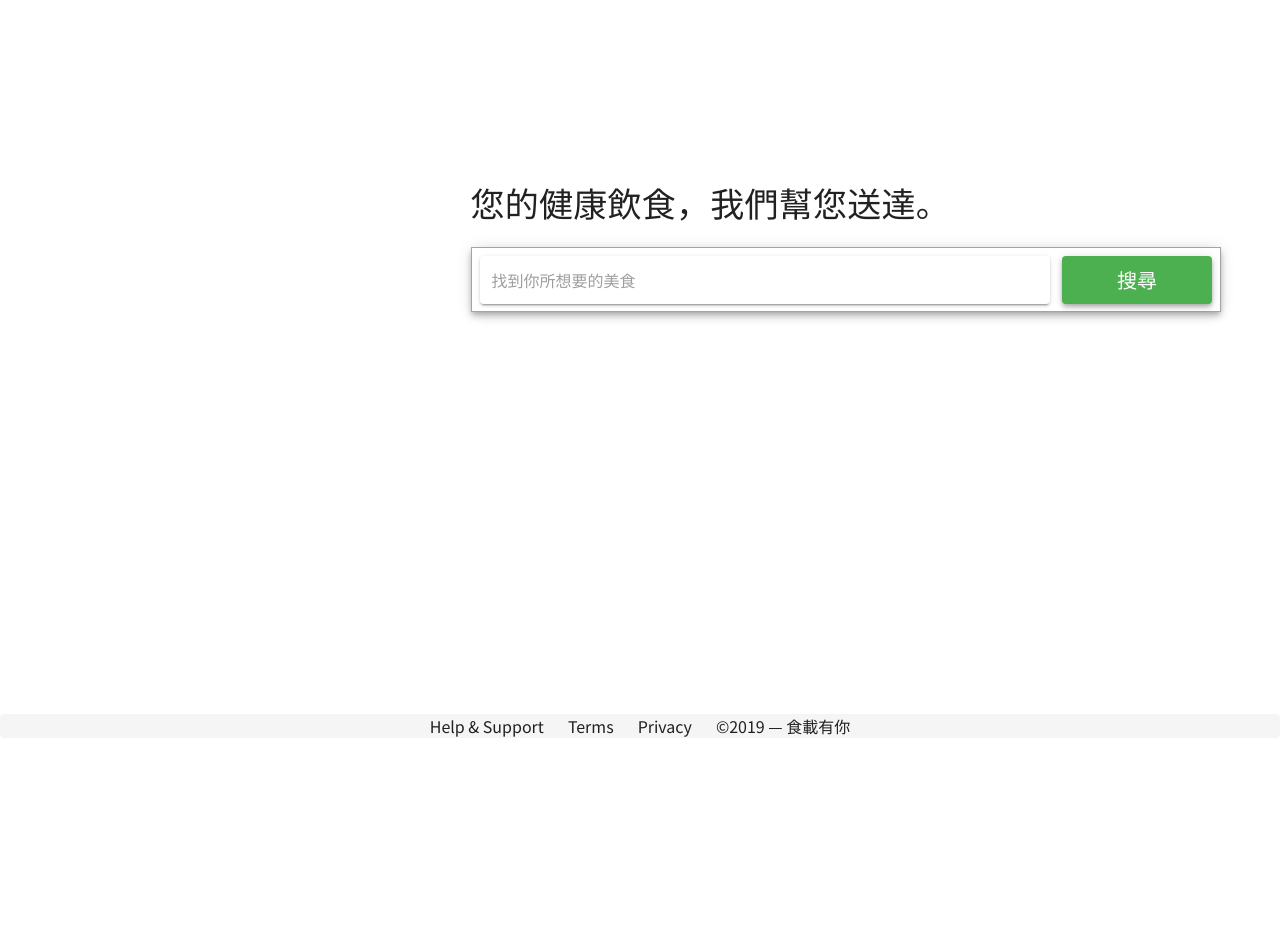
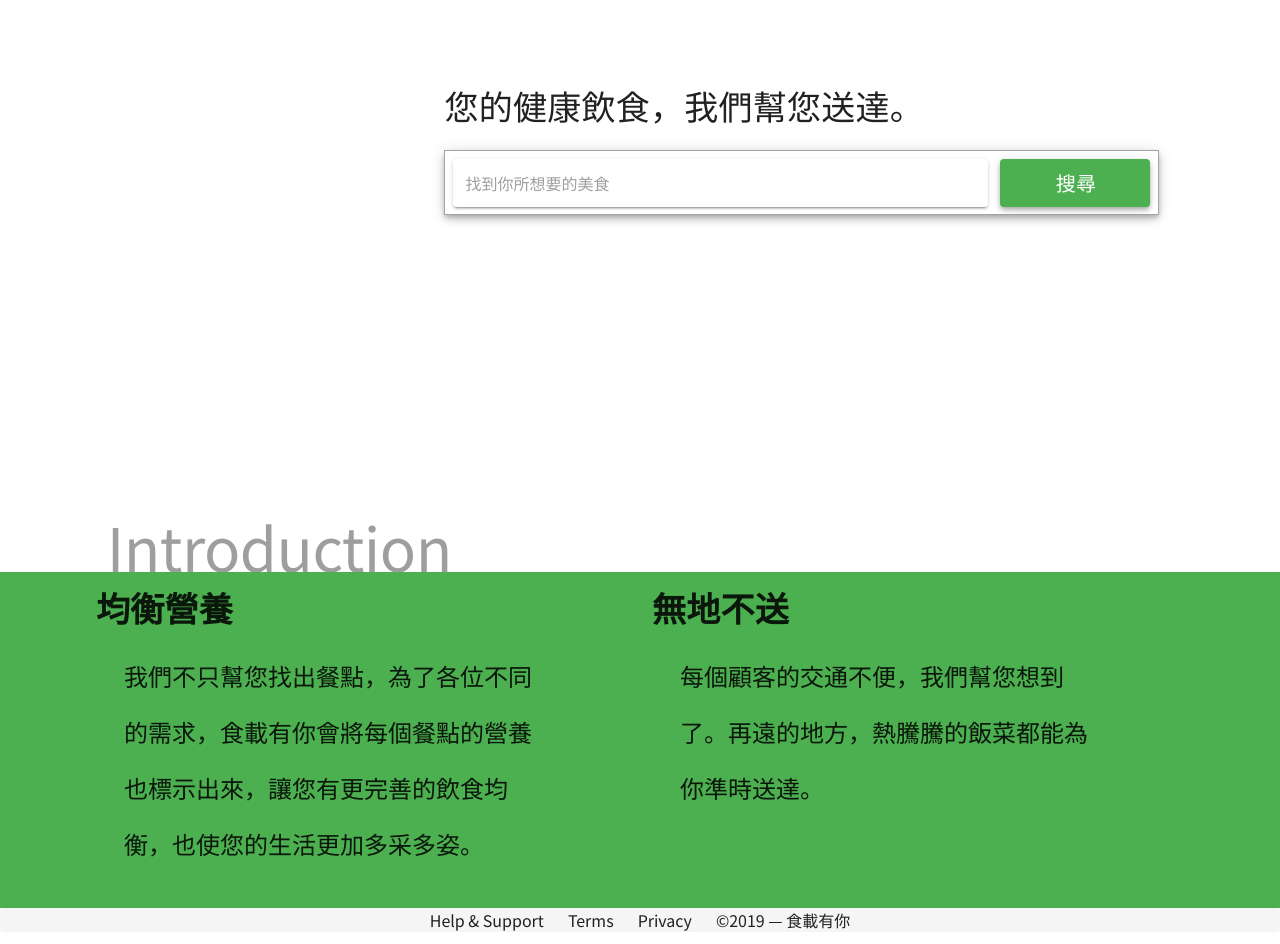
Before and after one commit to kingdom84521/FoodDelivery_FRONTEND, a Vue app in the folder client/: page /home in a window 1280 px wide. Shown: the part 140-1084 px from the top of the page. Before the commit the page ends 890 px from the top, so only its background shows below. Built offline with nearby package versions, Linux system fonts and the light colour scheme.

Commit message:
Introduction part finished

```diff
--- a/client/src/views/Home.vue
+++ b/client/src/views/Home.vue
@@ -1,18 +1,27 @@
 <template>
-  <v-container v-scroll="test">
-    <v-row id="title-block" no-gutters>
+  <div
+    :style="`width: 100%`"
+  >
+    <v-row
+      no-gutters
+      justify="center"
+    >
+      <v-col
+        cols="11"
+      >
+        <v-row no-gutters>
           <v-col
             cols="4"
           >
             <v-sheet
               class="d-flex justify-center align-center"
               color="transparent"
-          height="750"
+              height="580"
             >
               <v-img
                 src="@/assets/logo.png"
-            max-height="70%"
-            max-width="70%"
+                max-height="85%"
+                max-width="85%"
                 contain
               >
               </v-img>
@@ -24,7 +33,6 @@
             align-self="center"
           >
             <v-sheet
-          class="ml-6"
               color="transparent"
               height="300"
             >
@@ -34,7 +42,9 @@
                 </v-col>
               </v-row>
               <v-row>
-            <v-col>
+                <v-col
+                  cols="11"
+                >
                   <v-sheet
                     class="d-flex border--grey pa-2"
                     height="65"
@@ -66,7 +76,71 @@
             </v-sheet>
           </v-col>
         </v-row>
-  </v-container>
+      </v-col>
+    </v-row>
+    <v-row no-gutters justify="center">
+      <v-col
+        cols="10"
+      >
+        <v-sheet color="transparent">
+          <div
+            class="display-3 grey--text"
+            style="line-height: 3.24rem"
+          >
+            Introduction
+          </div>
+        </v-sheet>
+      </v-col>
+      <v-col
+        cols="12"
+      >
+        <v-sheet
+          color="green"
+          width="100%"
+          class="d-flex justify-center"
+        >
+          <v-sheet
+            width="85%"
+            color="transparent"
+            class="py-4"
+          >
+            <v-row>
+              <v-col
+                cols="6"
+              >
+                <div>
+                  <div class="display-1 font-weight-bold">
+                    均衡營養
+                  </div>
+                  <div
+                    class="headline ml-2 pa-5"
+                    style="line-height: 3.5rem; width: 85%"
+                  >
+                    我們不只幫您找出餐點，為了各位不同的需求，食載有你會將每個餐點的營養也標示出來，讓您有更完善的飲食均衡，也使您的生活更加多采多姿。
+                  </div>
+                </div>
+              </v-col>
+              <v-col
+                cols="6"
+              >
+                <div>
+                  <div class="display-1 font-weight-bold">
+                    無地不送
+                  </div>
+                  <div
+                    class="headline ml-2 pa-5"
+                    style="line-height: 3.5rem; width: 85%"
+                  >
+                    每個顧客的交通不便，我們幫您想到了。再遠的地方，熱騰騰的飯菜都能為你準時送達。
+                  </div>
+                </div>
+              </v-col>
+            </v-row>
+          </v-sheet>
+        </v-sheet>
+      </v-col>
+    </v-row>
+  </div>
 </template>
 
 <script>
@@ -75,15 +149,6 @@
       keyword: ""
     }),
     methods: {
-      test() {
-        // var top = 0 ;
-        // if ( element.target.scrollTop > top )
-        // {
-        //   console.log( "scrolling down" )
-        // }
-        // top = element.target.scrollTop
-        console.log( window.pageYOffset )
-      }
     }
   }
 </script>
@@ -91,5 +156,6 @@
 <style>
   .border--grey {
     border: 1px #A4A4A4 solid !important ;
+    border-radius: 5px
   }
 </style>
```
Lines whose indentation alone changed are shown as unchanged.
